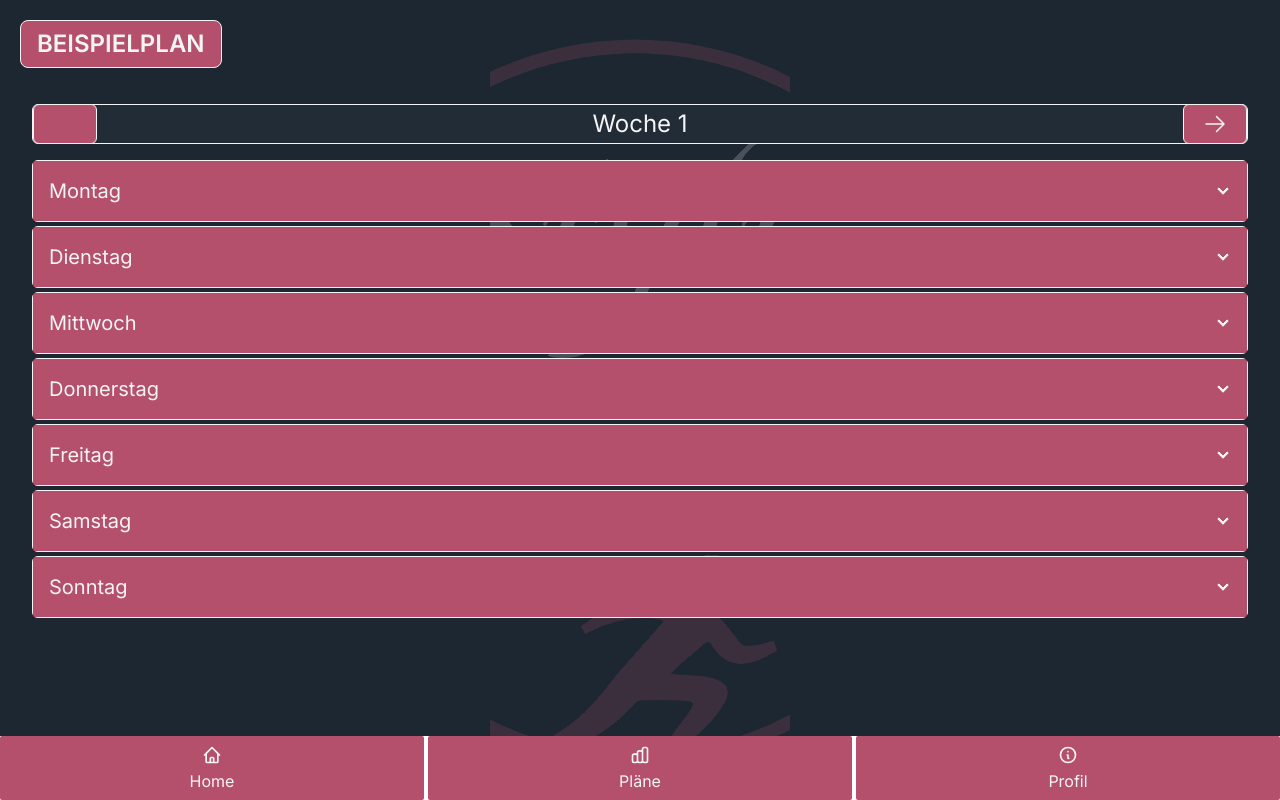
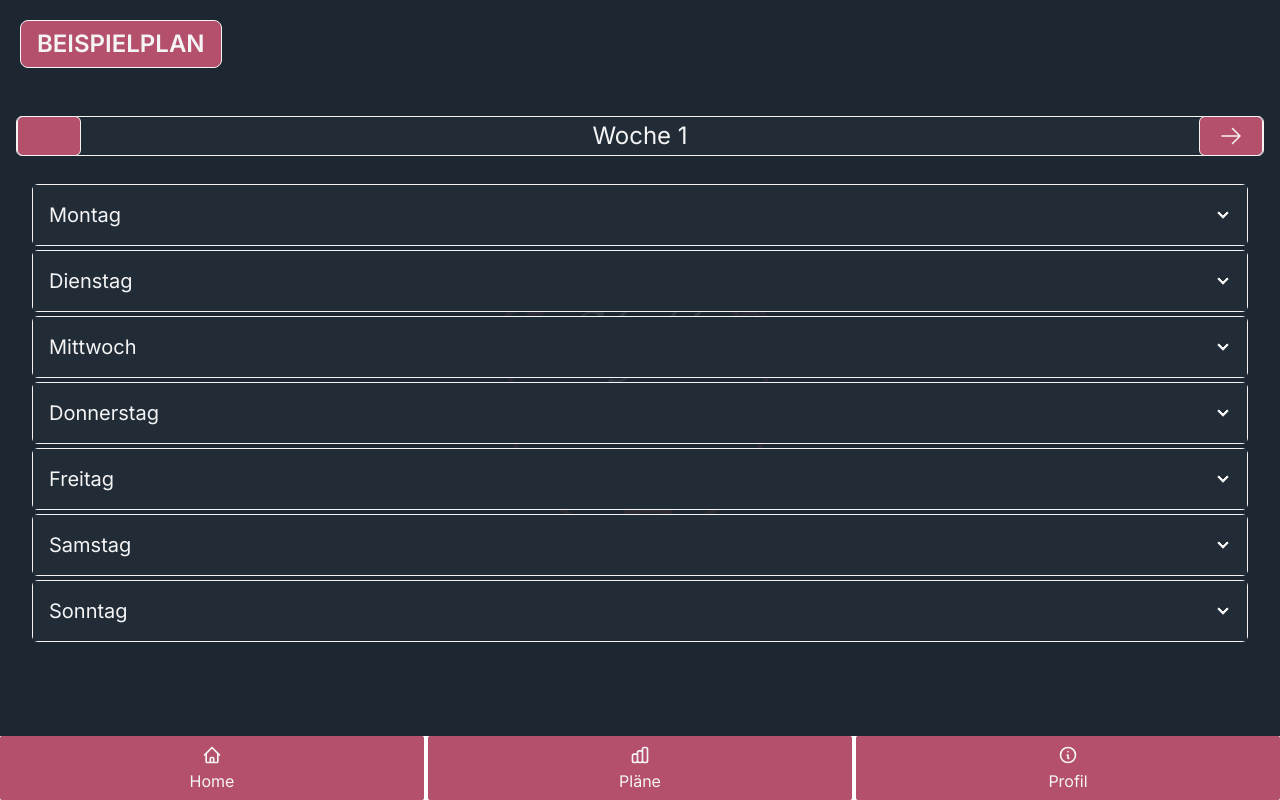
Before and after one commit to FrankSiyli/Triathlon-App-2.0, a Next.js app: page /home in a window 1280 px wide. Built offline with nearby package versions, Linux system fonts and the light colour scheme.

Commit message:
style changes

```diff
--- a/src/app/(pages)/profil/page.js
+++ b/src/app/(pages)/profil/page.js
@@ -1,8 +1,18 @@
+"use client";
 import Footer from "@/app/components/Footer/Footer";
-import React from "react";
+import React, { useState } from "react";
 import Link from "next/link";
 
 function Page() {
+  const [showAlert, setShowAlert] = useState(false);
+
+  const handleAlertClick = () => {
+    setShowAlert(true);
+    setTimeout(() => {
+      setShowAlert(false);
+    }, 2000);
+  };
+
   return (
     <>
       <button className="btn btn-secondary pointer-events-none border-light  bg-red m-5 text-2xl text-light">
@@ -19,13 +29,24 @@ function Page() {
           placeholder="👉"
           className="input  border border-red w-full max-w-xs"
         />
-        <button className="btn  m-1 bg-red border border-light text-light">
+
+        <button
+          onClick={handleAlertClick}
+          className="btn  m-1 bg-red border border-light text-light"
+        >
           Enter
         </button>
+        {showAlert && (
+          <div className="alert alert-info w-40 absolute">
+            <span>Coming soon</span>
+          </div>
+        )}
+
         <div className="border border-red rounded-md text-center p-3 m-10 bg-dark">
           <p className="mt-3">Du kennst deinen Maximalpuls nicht?</p>
           <p>Kein Problem</p>
           <Link
+            onClick={handleAlertClick}
             className="btn w-20 m-3 bg-red border border-light text-light"
             href=""
           >
@@ -33,7 +54,7 @@ function Page() {
           </Link>
           <p>findest du Informationen.</p>
         </div>
-        <div className="mt-20 text-center">
+        <div className="mt-20 flex flex-col">
           <Link
             className="btn mx-auto m-3 bg-red border border-light text-light"
             href="/impressum"
--- a/src/app/components/BackGroundImage/BackGroundImage.js
+++ b/src/app/components/BackGroundImage/BackGroundImage.js
@@ -4,11 +4,11 @@ import logo from "../../../../public/images/logoSmall.png";
 
 function BackGroundImage() {
   return (
-    <div className="fixed w-screen h-screen flex justify-center -z-20">
+    <div className="fixed w-screen h-screen flex justify-center content-center -z-20">
       <Image
         src={logo}
         alt="hero-image"
-        className=" object-none  opacity-20  "
+        className=" object-contain opacity-10  "
         width={300}
         height={300}
       />
--- a/src/app/components/ScheduleComponents/Day/Day.js
+++ b/src/app/components/ScheduleComponents/Day/Day.js
@@ -5,7 +5,7 @@ import { v1 as uuidv1 } from "uuid";
 const Day = ({ day }) => (
   <div className="collapse collapse-arrow rounded-md mt-1">
     <input type="checkbox" className="peer" />
-    <div className="collapse-title bg-red border border-light text-light text-xl peer-checked:bg-red peer-checked:text-light ">
+    <div className="collapse-title bg-dark border border-light text-light text-xl peer-checked:bg-red peer-checked:text-light ">
       {day}
     </div>
     <div className="collapse-content peer-checked:bg-none peer-checked:text-secondary-content">
--- a/src/app/components/ScheduleComponents/Week/Week.js
+++ b/src/app/components/ScheduleComponents/Week/Week.js
@@ -26,7 +26,7 @@ const Week = () => {
   return (
     <>
       <div className=" m-4">
-        <div className="flex justify-between m-4 items-center h-10 rounded-md border border-light bg-dark text-light text-2xl peer-checked:bg-red peer-checked:text-light ">
+        <div className="flex justify-between  my-7 items-center h-10 rounded-md border border-light bg-dark text-light text-2xl peer-checked:bg-red peer-checked:text-light ">
           <button
             onClick={handleBackClick}
             className="h-10 w-16 flex justify-center items-center border border-light bg-red rounded-md active:scale-90"
@@ -75,7 +75,7 @@ const Week = () => {
             )}
           </button>
         </div>
-        <div className="collapse-content peer-checked:bg-none peer-checked:text-secondary-content">
+        <div className="collapse-content mb-20 peer-checked:bg-none peer-checked:text-secondary-content">
           {days.map((day) => (
             <Day key={uuidv1()} day={day} />
           ))}
```
